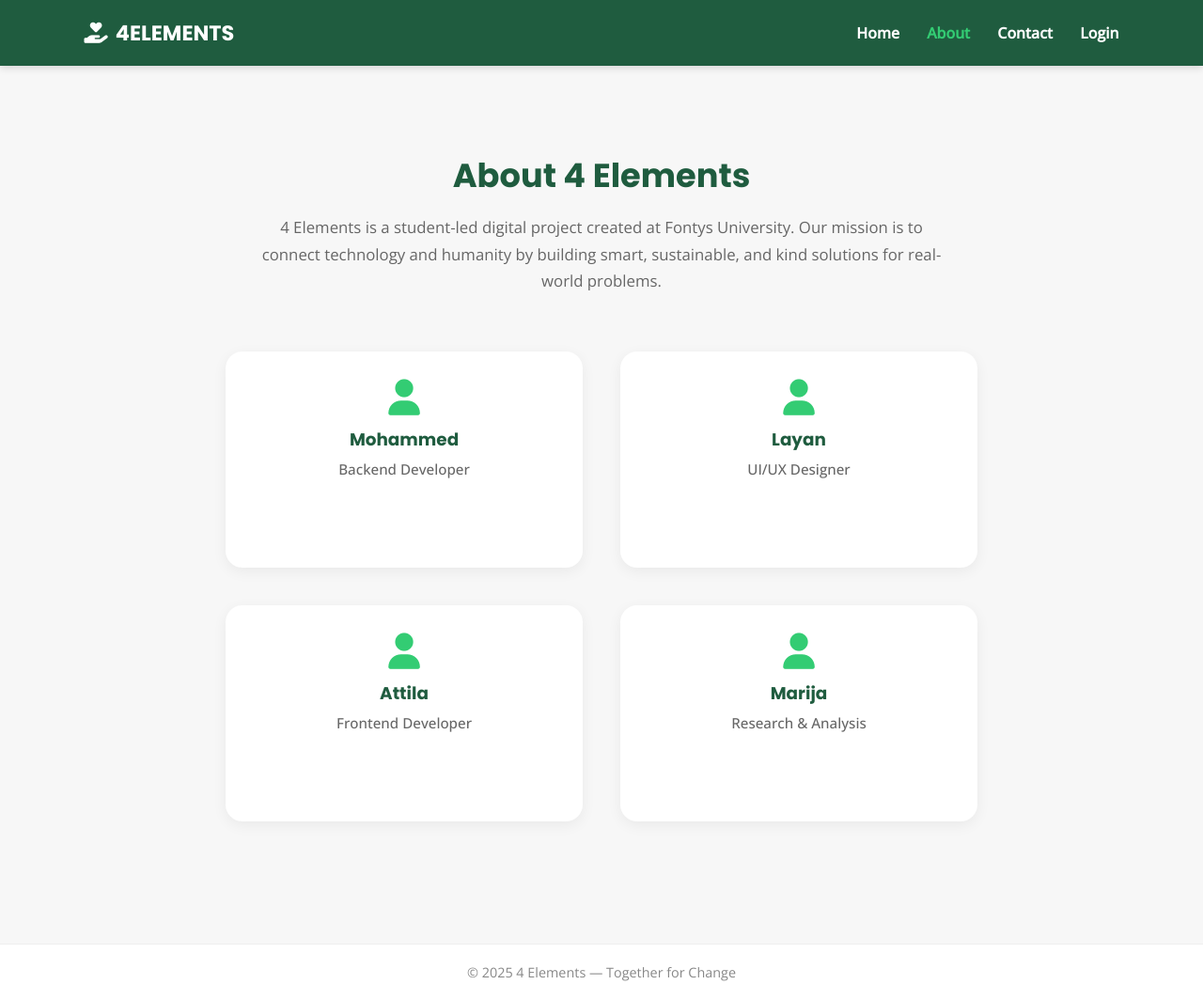
After one commit to Team4Elements/smart-donation-website, a Flask app: page /about in a window 1280 px wide. The commit adds this page. Shown: the whole page at 94% size. Run offline with Flask 3, Linux system fonts and the light colour scheme.

Commit message:
Added About page + Contact page, updated index and app.py routes

```diff
--- a/app.py
+++ b/app.py
@@ -5,23 +5,23 @@ import sqlite3, random, hashlib
 app = Flask(__name__)
 app.secret_key = "super_secret_key_here"
 
-# -----------------------------
-# EMAIL CONFIGURATION
-# -----------------------------
+# ==============================================================
+# 📧 EMAIL CONFIGURATION (Gmail App Password Required)
+# ==============================================================
 app.config['MAIL_SERVER'] = 'smtp.gmail.com'
 app.config['MAIL_PORT'] = 587
 app.config['MAIL_USE_TLS'] = True
 app.config['MAIL_USERNAME'] = '4elements.fontys@gmail.com'
-app.config['MAIL_PASSWORD'] = 'fojk hqsu ocwj qyid'
+app.config['MAIL_PASSWORD'] = 'fojk hqsu ocwj qyid'  # App Password from Google
 app.config['MAIL_DEFAULT_SENDER'] = '4elements.fontys@gmail.com'
 
 mail = Mail(app)
 
-# -----------------------------
-# DATABASE SETUP
-# -----------------------------
+# ==============================================================
+# 🗂️ DATABASE SETUP
+# ==============================================================
 def init_db():
-    """Create database and users table if not exists."""
+    """Create database tables if they don’t exist."""
     conn = sqlite3.connect("database.db")
     cursor = conn.cursor()
     cursor.execute('''CREATE TABLE IF NOT EXISTS users (
@@ -30,29 +30,35 @@ def init_db():
                         email TEXT UNIQUE NOT NULL,
                         password TEXT NOT NULL
                     )''')
+    cursor.execute('''CREATE TABLE IF NOT EXISTS messages (
+                        id INTEGER PRIMARY KEY AUTOINCREMENT,
+                        name TEXT NOT NULL,
+                        email TEXT NOT NULL,
+                        message TEXT NOT NULL
+                    )''')
     conn.commit()
     conn.close()
 
-# -----------------------------
-# PASSWORD SECURITY
-# -----------------------------
+# ==============================================================
+# 🔐 PASSWORD SECURITY
+# ==============================================================
 def hash_password(password):
     return hashlib.sha256(password.encode()).hexdigest()
 
 def verify_password(stored_password, given_password):
     return stored_password == hashlib.sha256(given_password.encode()).hexdigest()
 
-# -----------------------------
-# ROUTES
-# -----------------------------
+# ==============================================================
+# 🏠 HOME PAGE
+# ==============================================================
 @app.route('/')
 def home():
     user = session.get('user')
     return render_template('index.html', user=user)
 
-# -----------------------------
-# LOGIN & REGISTER
-# -----------------------------
+# ==============================================================
+# 👤 LOGIN & REGISTER
+# ==============================================================
 @app.route('/login_page')
 def login_page():
     return render_template('login.html')
@@ -73,7 +79,6 @@ def register():
         flash("⚠️ This email already exists.", "error")
     finally:
         conn.close()
-
     return redirect(url_for('login_page'))
 
 @app.route('/login', methods=['POST'])
@@ -109,13 +114,80 @@ def logout():
     flash("You’ve been logged out successfully.", "info")
     return redirect(url_for('home'))
 
-# -----------------------------
-# PASSWORD RESET FLOW (FIXED)
-# -----------------------------
+# ==============================================================
+# 💌 CONTACT PAGE
+# ==============================================================
+@app.route('/contact', methods=['GET', 'POST'])
+def contact():
+    if request.method == 'POST':
+        name = request.form['name']
+        email = request.form['email']
+        message = request.form['message']
+
+        # Save message in database
+        conn = sqlite3.connect('database.db')
+        c = conn.cursor()
+        c.execute("INSERT INTO messages (name, email, message) VALUES (?, ?, ?)", (name, email, message))
+        conn.commit()
+        conn.close()
+
+        # Send email to admin + confirmation to user
+        try:
+            print(f"📨 New contact form submitted by {name} <{email}>")
+
+            # Message to admin
+            msg_admin = Message("New Contact Form Submission",
+                                recipients=['4elements.fontys@gmail.com'])
+            msg_admin.body = f"""
+            📬 New message from {name} ({email}):
+
+            "{message}"
+
+            — Smart Donation Website
+            """
+            mail.send(msg_admin)
+
+            # Confirmation email to user
+            msg_user = Message("Thanks for contacting 4 Elements 💚", recipients=[email])
+            msg_user.body = f"""
+            Hello {name},
+
+            Thank you for reaching out to 4 Elements 🌿
+            We’ve received your message and will get back to you soon.
+
+            Your message:
+            "{message}"
+
+            — 4 Elements Team
+            """
+            mail.send(msg_user)
+
+            flash("💚 Your message has been sent successfully!", "success")
+
+        except Exception as e:
+            print("❌ Mail error:", e)
+            flash(f"⚠️ Failed to send email: {e}", "error")
+
+        return redirect(url_for('home'))
+
+    return render_template('contact.html', user=session.get('user'))
+
+# ==============================================================
+# 🌱 ABOUT PAGE
+# ==============================================================
+@app.route('/about')
+def about():
+    user = session.get('user')
+    return render_template('about.html', user=user)
+
+# ==============================================================
+# 🔑 PASSWORD RESET FLOW
+# ==============================================================
 @app.route('/forgot', methods=['GET', 'POST'])
 def forgot():
     if request.method == 'POST':
         email = request.form['email']
+
         conn = sqlite3.connect('database.db')
         c = conn.cursor()
         c.execute("SELECT * FROM users WHERE email=?", (email,))
@@ -148,10 +220,8 @@ def forgot():
             flash("⚠️ No account found with that email.", "error")
     return render_template('forgot.html')
 
-
 @app.route('/verify_otp', methods=['GET', 'POST'])
 def verify_otp():
-    # 🧩 منع الوصول المباشر إذا ما تم إرسال OTP
     if request.method == 'GET' and not session.get('otp'):
         flash("Please enter your email first.", "error")
         return redirect(url_for('forgot'))
@@ -167,10 +237,8 @@ def verify_otp():
             flash("❌ Invalid code. Try again.", "error")
     return render_template('verify.html')
 
-
 @app.route('/reset_password', methods=['GET', 'POST'])
 def reset_password():
-    # 🧩 لا يمكن الوصول إلا بعد التحقق من OTP
     if not session.get('otp_ok') or not session.get('reset_email'):
         flash("Please verify your code first.", "error")
         return redirect(url_for('forgot'))
@@ -186,7 +254,6 @@ def reset_password():
         conn.commit()
         conn.close()
 
-        # 🧹 تنظيف الجلسة بعد الانتهاء
         session.pop('otp_ok', None)
         session.pop('reset_email', None)
 
@@ -195,9 +262,9 @@ def reset_password():
 
     return render_template('reset.html')
 
-# -----------------------------
-# START APP
-# -----------------------------
+# ==============================================================
+# 🚀 START APP
+# ==============================================================
 if __name__ == '__main__':
     init_db()
     app.run(debug=True)
--- /dev/null
+++ b/templates/about.html
@@ -0,0 +1,206 @@
+<!DOCTYPE html>
+<html lang="en">
+
+<head>
+    <meta charset="UTF-8">
+    <meta name="viewport" content="width=device-width, initial-scale=1.0">
+    <title>About | 4 Elements</title>
+
+    <!-- Fonts & Icons -->
+    <link rel="stylesheet" href="https://cdnjs.cloudflare.com/ajax/libs/font-awesome/6.7.2/css/all.min.css">
+    <link href="https://fonts.googleapis.com/css2?family=Poppins:wght@600;700&family=Open+Sans:wght@400;500&display=swap" rel="stylesheet">
+
+    <style>
+         :root {
+            --main-green: #33cc73;
+            --dark-green: #1f5c3f;
+            --light-bg: #f7f7f7;
+            --text-gray: #555;
+        }
+
+        * {
+            margin: 0;
+            padding: 0;
+            box-sizing: border-box;
+        }
+
+        body {
+            font-family: "Open Sans", sans-serif;
+            background: var(--light-bg);
+            color: var(--text-gray);
+        }
+        /* ===== NAVBAR ===== */
+
+        header {
+            display: flex;
+            justify-content: space-between;
+            align-items: center;
+            background: var(--dark-green);
+            color: #fff;
+            padding: 18px 7%;
+            box-shadow: 0 2px 8px rgba(0, 0, 0, 0.15);
+        }
+
+        .logo {
+            font-size: 1.4rem;
+            font-weight: 700;
+            display: flex;
+            align-items: center;
+            gap: 8px;
+            font-family: "Poppins", sans-serif;
+        }
+
+        nav a {
+            color: #fff;
+            text-decoration: none;
+            margin-left: 25px;
+            font-weight: 600;
+            transition: 0.3s ease;
+        }
+
+        nav a:hover,
+        nav a.active {
+            color: var(--main-green);
+        }
+        /* ===== ABOUT SECTION ===== */
+
+        .about {
+            text-align: center;
+            padding: 90px 10% 60px;
+        }
+
+        .about h1 {
+            font-family: "Poppins", sans-serif;
+            color: var(--dark-green);
+            font-size: 2.2rem;
+            margin-bottom: 15px;
+        }
+
+        .about p {
+            max-width: 750px;
+            margin: 0 auto 60px;
+            font-size: 1.05rem;
+            line-height: 1.7;
+            color: #666;
+        }
+        /* ===== TEAM GRID (FIXED 2x2) ===== */
+
+        .team {
+            display: grid;
+            grid-template-columns: repeat(2, 1fr);
+            grid-template-rows: repeat(2, auto);
+            gap: 40px;
+            justify-content: center;
+            align-items: stretch;
+            max-width: 800px;
+            margin: 0 auto;
+        }
+
+        .member {
+            background: #fff;
+            border-radius: 18px;
+            text-align: center;
+            padding: 35px 25px;
+            box-shadow: 0 4px 15px rgba(0, 0, 0, 0.06);
+            transition: all 0.3s ease;
+            width: 100%;
+            height: 230px;
+            display: flex;
+            flex-direction: column;
+            justify-content: center;
+        }
+
+        .member:hover {
+            transform: translateY(-6px);
+            box-shadow: 0 6px 20px rgba(0, 0, 0, 0.12);
+        }
+
+        .member i {
+            font-size: 2.4rem;
+            color: var(--main-green);
+            margin-bottom: 12px;
+        }
+
+        .member h3 {
+            font-family: "Poppins", sans-serif;
+            color: var(--dark-green);
+            margin-bottom: 6px;
+            font-size: 1.15rem;
+        }
+
+        .member p {
+            font-size: 0.95rem;
+            color: #666;
+            font-weight: 500;
+        }
+        /* ===== FOOTER ===== */
+
+        footer {
+            text-align: center;
+            padding: 20px 0;
+            background: #fff;
+            margin-top: 70px;
+            color: #888;
+            font-size: 0.9rem;
+            border-top: 1px solid #eee;
+        }
+        /* ===== RESPONSIVE ===== */
+
+        @media (max-width: 768px) {
+            .team {
+                grid-template-columns: 1fr;
+            }
+            .member {
+                height: auto;
+            }
+        }
+    </style>
+</head>
+
+<body>
+    <header>
+        <div class="logo"><i class="fa-solid fa-hand-holding-heart"></i> <strong>4ELEMENTS</strong></div>
+        <nav>
+            <a href="/">Home</a>
+            <a href="{{ url_for('about') }}" class="active">About</a>
+            <a href="{{ url_for('contact') }}">Contact</a>
+            <a href="{{ url_for('login_page') }}">Login</a>
+        </nav>
+    </header>
+
+    <section class="about">
+        <h1>About 4 Elements</h1>
+        <p>
+            4 Elements is a student-led digital project created at Fontys University. Our mission is to connect technology and humanity by building smart, sustainable, and kind solutions for real-world problems.
+        </p>
+
+        <div class="team">
+            <div class="member">
+                <i class="fa-solid fa-user"></i>
+                <h3>Mohammed</h3>
+                <p>Backend Developer</p>
+            </div>
+            <div class="member">
+                <i class="fa-solid fa-user"></i>
+                <h3>Layan</h3>
+                <p>UI/UX Designer</p>
+            </div>
+            <div class="member">
+                <i class="fa-solid fa-user"></i>
+                <h3>Attila</h3>
+                <p>Frontend Developer</p>
+            </div>
+            <div class="member">
+                <i class="fa-solid fa-user"></i>
+                <h3>Marija</h3>
+                <p>Research & Analysis</p>
+            </div>
+        </div>
+    </section>
+
+    <footer>
+        © 2025 4 Elements — Together for Change
+    </footer>
+</body>
+
+</html>
```
Also changed, not shown: templates/contact.html (added, +155 -0 lines), templates/index.html (+8 -15 lines), database.db.
